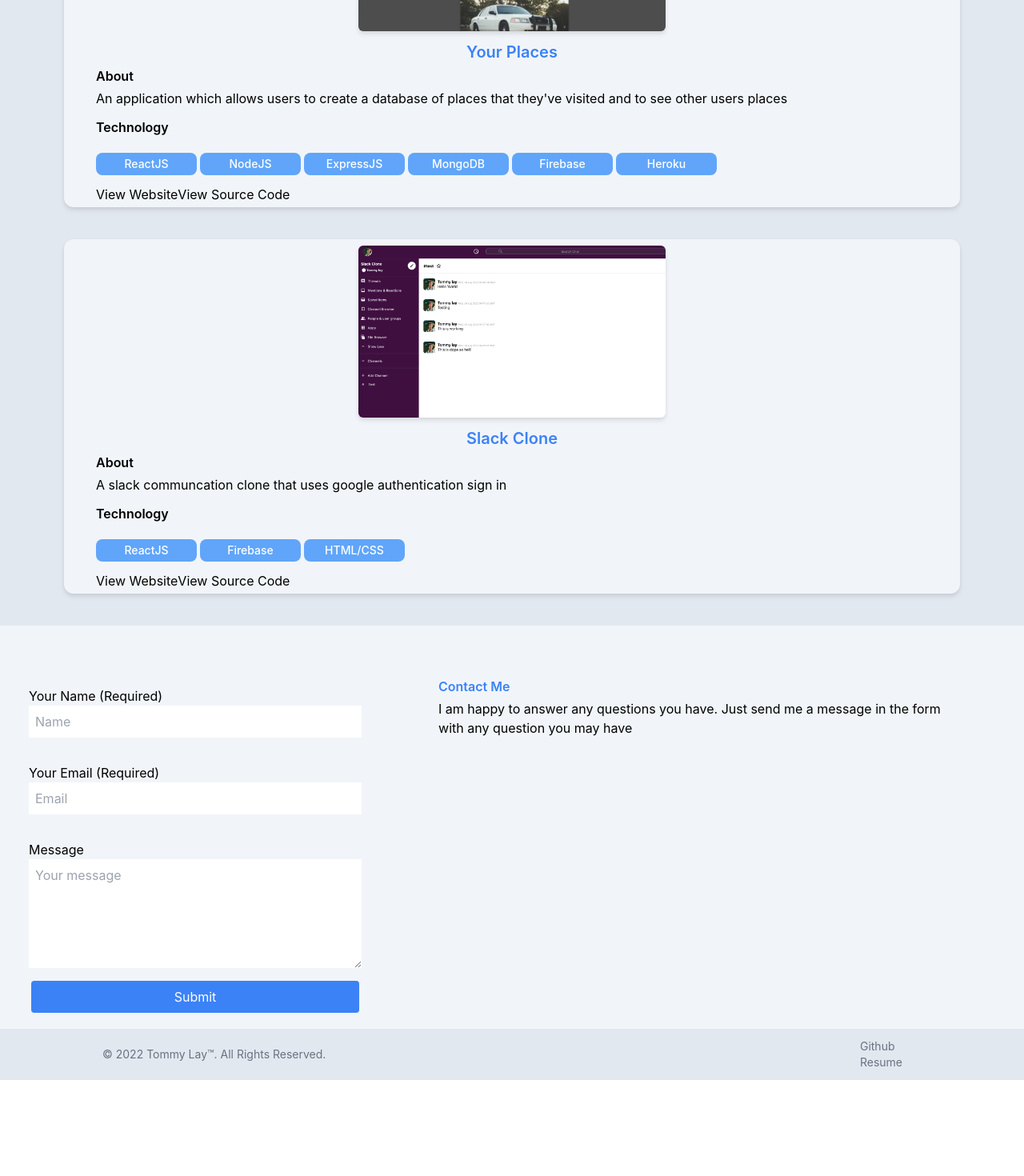
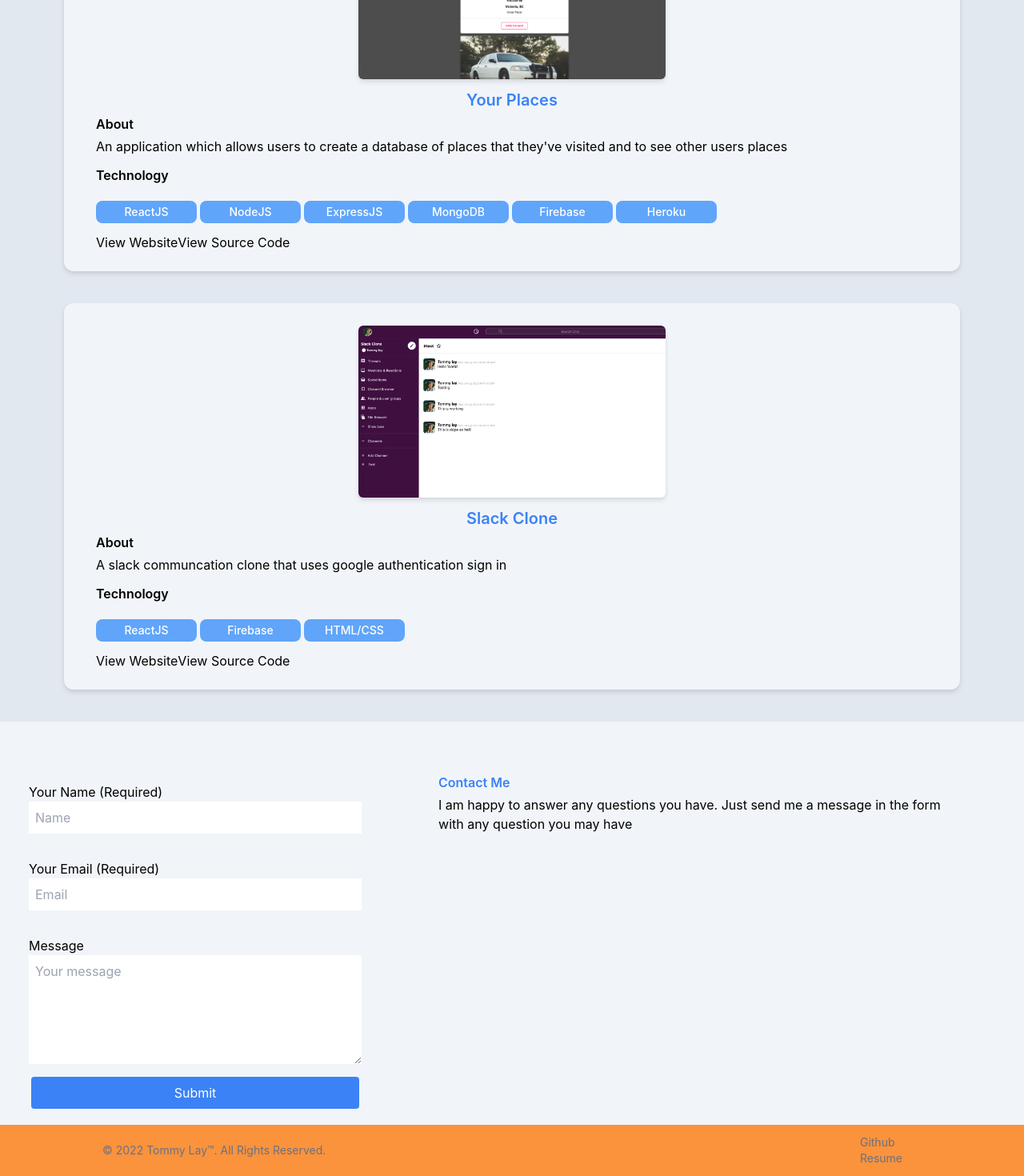
Before and after one commit to layup/layup.github.io, a React (Create React App) app: page / in a window 1280 px wide. Shown: the part 1613-3083 px from the top of the page at 80% size. Before the commit the page ends 2963 px from the top, so only its background shows below. Built offline with nearby package versions, Linux system fonts and the light colour scheme.

Commit message:
adding CSStransition to project section

```diff
--- a/package.json
+++ b/package.json
@@ -1,7 +1,7 @@
 {
   "name": "home-page",
   "version": "0.1.0",
-  "homepage": "tommylay.com",
+  "homepage": "https://layup.github.io",
   "private": true,
   "dependencies": {
     "@testing-library/jest-dom": "^5.16.5",
@@ -11,6 +11,7 @@
     "react-dom": "^18.2.0",
     "react-router-dom": "^5.3.3",
     "react-scripts": "5.0.1",
+    "react-transition-group": "^4.4.5",
     "react-typewriter-effect": "^1.1.0",
     "web-vitals": "^2.1.4"
   },
--- a/src/pages/home/components/ProjectItem.js
+++ b/src/pages/home/components/ProjectItem.js
@@ -1,16 +1,38 @@
-import React from 'react';
+import React, { useRef, useEffect, useState } from 'react';
+import { CSSTransition } from 'react-transition-group';
 
 import PlaceHolder from '../../../images/placeholder-image.png'
+import './Projectitem.css';
 
 const ProjectItem = props => {
 
+    const [visableComponent, setVisableComponent] = useState(false);
+
+    const myRef = useRef();
+
+    useEffect(() => {
+        const observer = new IntersectionObserver((entries, observer) => {
+            const entry = entries[0];
+            if(entry.isIntersecting === true){
+                setVisableComponent(true);
+            }
+        });
+
+        observer.observe(myRef.current);
+      }, []);
+
     return (
         <div>
-            <div className="flex justify-center p-5 mx-5 md:px-20 md:mx-auto 2xl:w-9/12">
-                <div className='flex flex-col h-full md:w-full px-5 2xl:flex-row 2xl:h-64 bg-slate-100 rounded-xl drop-shadow-md'>
+            <CSSTransition
+                in={visableComponent}
+                timeout={300}
+                classNames="my-node"
+            >
+            <div className="flex justify-center p-5 mx-5 md:px-20 md:mx-auto 2xl:w-9/12" ref={myRef}>
+                <div className='flex flex-col h-full p-5 md:w-full 2xl:flex-row 2xl:h-72 bg-slate-100 rounded-xl drop-shadow-md'>
                     <div className='flex justify-center self-center 2xl:h-60 2xl:w-96 py-2 2xl:py-0'>
                         {props.image ?
-                            <img src={props.image} alt='temp' className='object-cover px-4 max-w-sm max-h-sm drop-shadow-md rounded-md hover:-translate-y-1 hover:scale-110 duration-300 hover:bg-sky-700 lg:px-0'/> :
+                            <img src={props.image} alt='temp' className='object-cover px-4 max-w-sm max-h-sm drop-shadow-md rounded-md hover:-translate-y-1 hover:scale-110 duration-300 h lg:px-0'/> :
                             <img src={PlaceHolder} alt='temp' className='bg-white max-w-sm min-w-sm drop-shadow-md rounded'/> }
                     </div>
                     <div className='flex flex-col justify-around px-5 py-1 w-full bg-slate-100 rounded-xl'>
@@ -48,6 +70,7 @@ const ProjectItem = props => {
                     </div>
                 </div>
             </div>
+            </CSSTransition>
         </div>
     )
 }
--- /dev/null
+++ b/src/pages/home/components/Projectitem.css
@@ -0,0 +1,16 @@
+.my-node-enter {
+    opacity: 0;
+    transform: translateX(100%);
+}
+.my-node-enter-active {
+    opacity: 1;
+    transform: translateX(0);
+    transition:all 1000ms ease;
+}
+.my-node-exit {
+    opacity: 1;
+}
+.my-node-exit-active {
+    opacity: 0;
+    transition: opacity 1000ms;
+}
--- a/src/shared/components/footer.css
+++ b/src/shared/components/footer.css
@@ -5,13 +5,13 @@
 
 .footer_container{
     @apply flex flex-row bg-orange-400 items-center justify-between;
-    @apply dark:bg-gray-800 bg-slate-200;
+    @apply dark:bg-gray-800 ;
     padding-right: 10%;
     padding-left: 10%;
 }
 
 .footer_ul {
-    @apply flex-wrap bg-slate-200 text-gray-500 dark:text-gray-400 mt-3 mb-3 text-sm items-center
+    @apply flex-wrap  text-gray-500 dark:text-gray-400 mt-3 mb-3 text-sm items-center
 }
 
 .footer_copy_right {
```
Also changed, not shown: src/pages/home/components/Landing.js (+9 -2 lines), src/pages/home/components/ProjectPreview.js (+2 -5 lines), src/pages/home/components/landing.css (line endings or trailing spaces), 2 other files (tests, documents, lock files or other folders).
